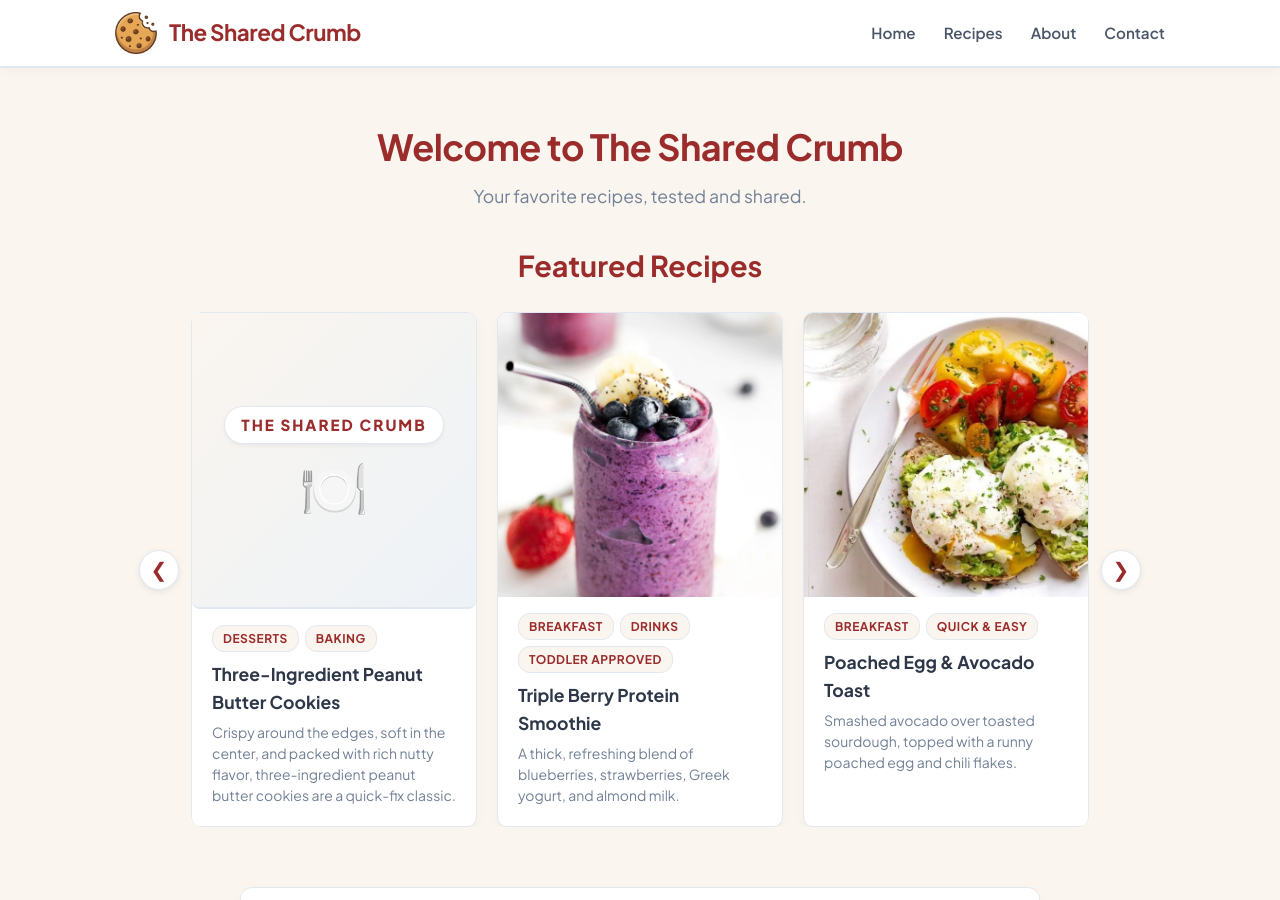
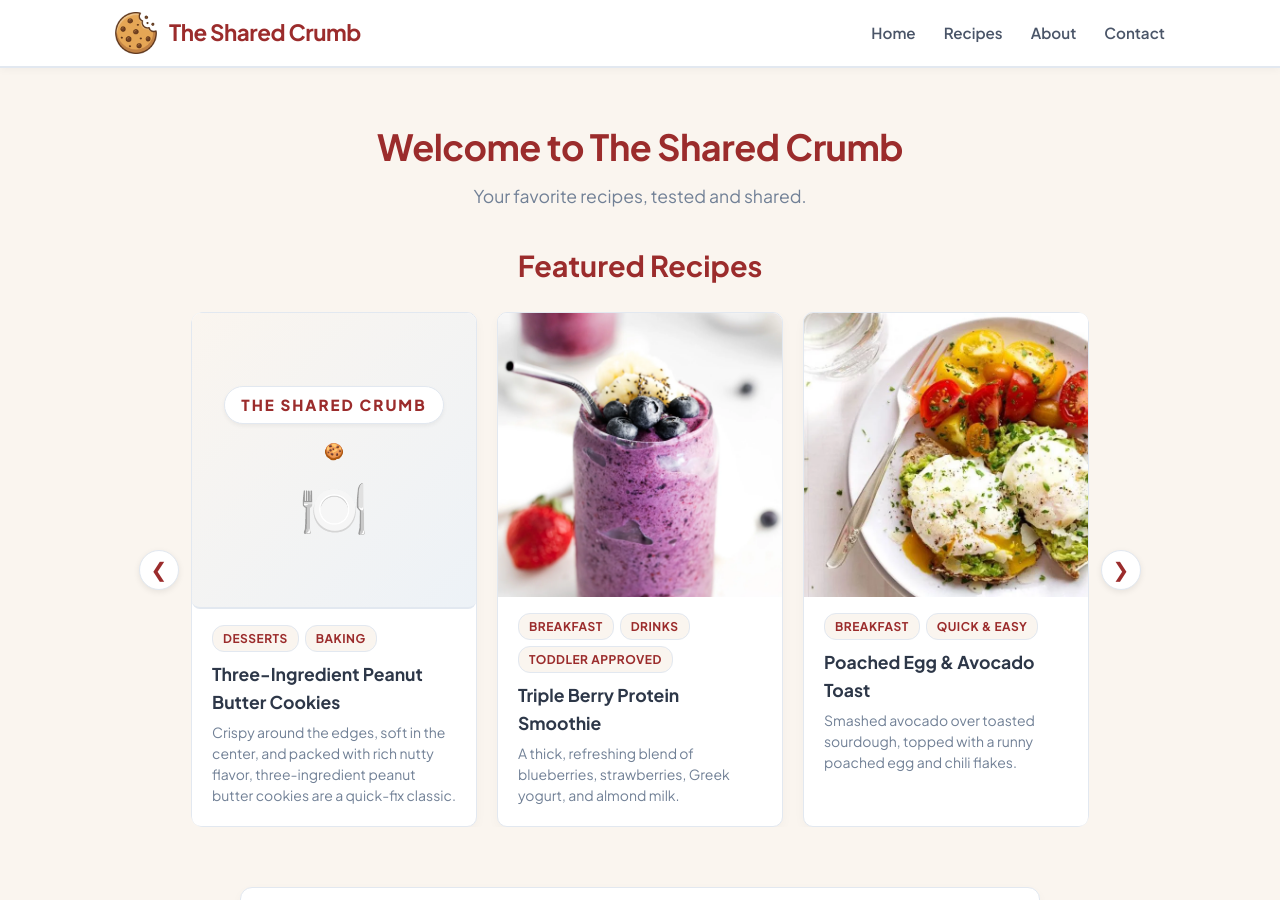
Before and after one commit to TheSharedCrumb/TheSharedCrumb, a Jekyll site: the page built from index.html, in a window 1280 px wide and 900 px high. Built offline with Jekyll 4.4.1, drawn with Linux system fonts in a browser that asks for light colours.

Commit message:
Enhance recipe placeholder with optional icon
Added conditional rendering for recipe icon in placeholder.

```diff
--- a/_includes/recipe-carousel.html
+++ b/_includes/recipe-carousel.html
@@ -14,7 +14,11 @@
             {% if recipe_img_clean != "" and recipe.image != nil %}
               <img src="{{ recipe.image | relative_url }}" alt="{{ recipe.title }}" class="carousel-card-img">
             {% else %}
-              <div class="brand-tile-placeholder"></div>
+              <div class="brand-tile-placeholder">
+                {% if recipe.icon %}
+                  <span class="custom-recipe-icon">{{ recipe.icon }}</span>
+                {% endif %}
+              </div>
             {% endif %}
 
             <div class="carousel-card-content">
```
